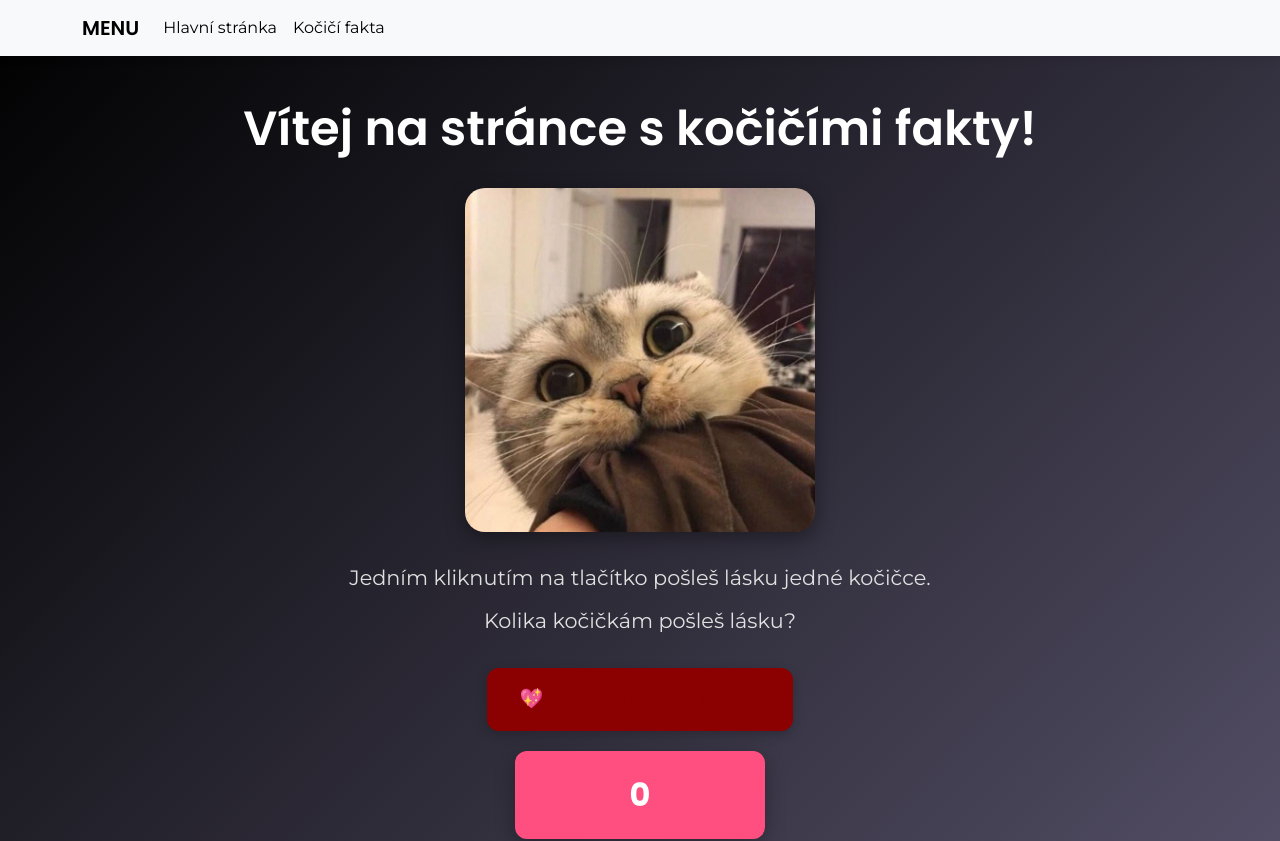
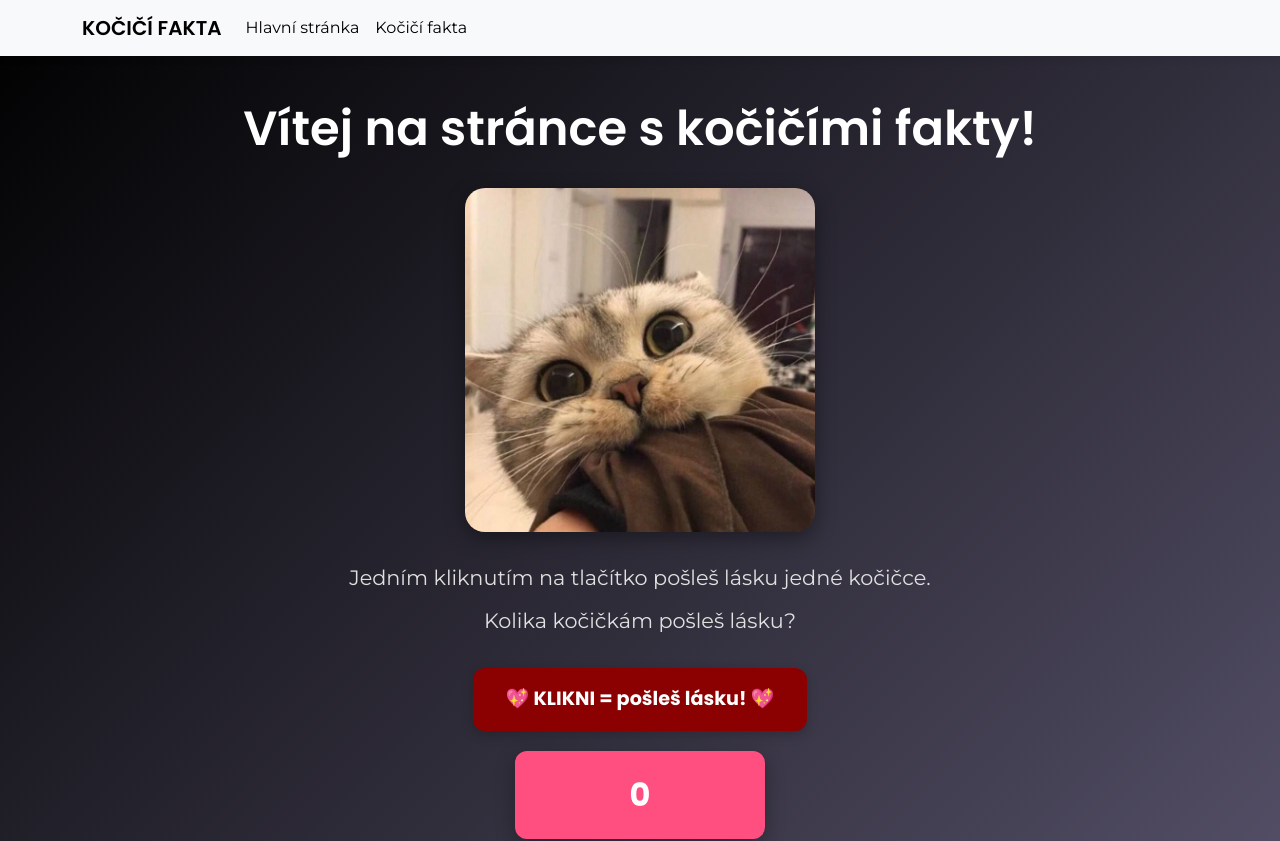
Before and after one commit to ondreyyy/-, a React (Create React App) app: page / in a window 1280 px wide. Shown: the top 841 px of the page. Built offline with nearby package versions, Linux system fonts and the light colour scheme.

Commit message:
final pls

```diff
--- a/src/components/button.js
+++ b/src/components/button.js
@@ -13,7 +13,7 @@ class Button extends Component {
     const buttonStyle = {
       padding: "15px 30px",
       backgroundColor: "#8b0000",
-      color: "#8b0000",
+      color: "#fff",
       fontSize: "1.2rem",
       fontWeight: "bold",
       border: "2px solid #8b0000",
@@ -60,7 +60,7 @@ class Button extends Component {
             e.target.style.borderColor = buttonStyle.border;
           }}
         >
-          💖 KLIKNI = pošleš lásku!
+          💖 KLIKNI = pošleš lásku! 💖
         </button>
 
         <div style={boxStyle}>
--- a/src/components/navbar.js
+++ b/src/components/navbar.js
@@ -24,10 +24,9 @@ function CoreNavbar() {
       >
         <Container>
           <Navbar.Brand
-            href="/"
-            style={{ fontFamily: "'Poppins', sans-serif", color: '#000' }}
+
           >
-            MENU
+            KOČIČÍ FAKTA
           </Navbar.Brand>
           <Nav className="me-auto">
             <Nav.Link
```
